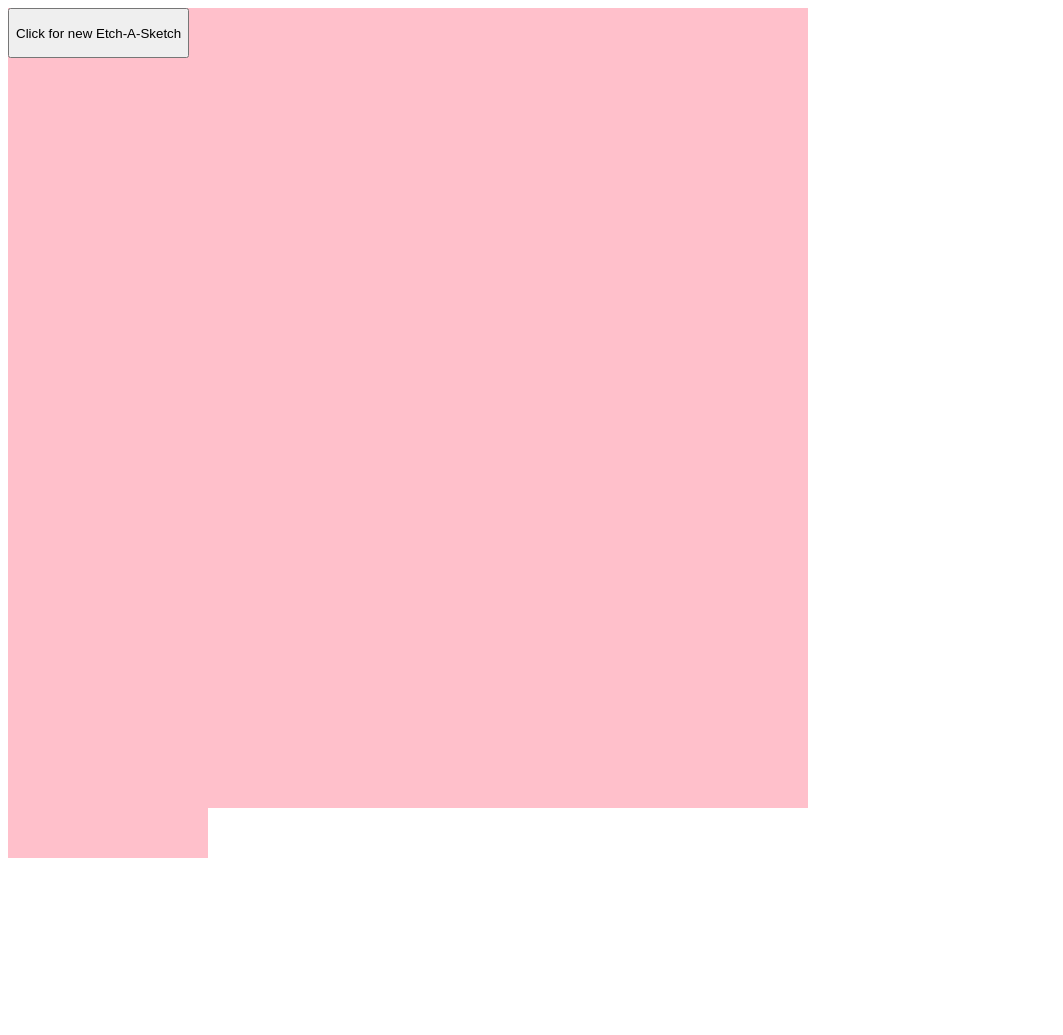
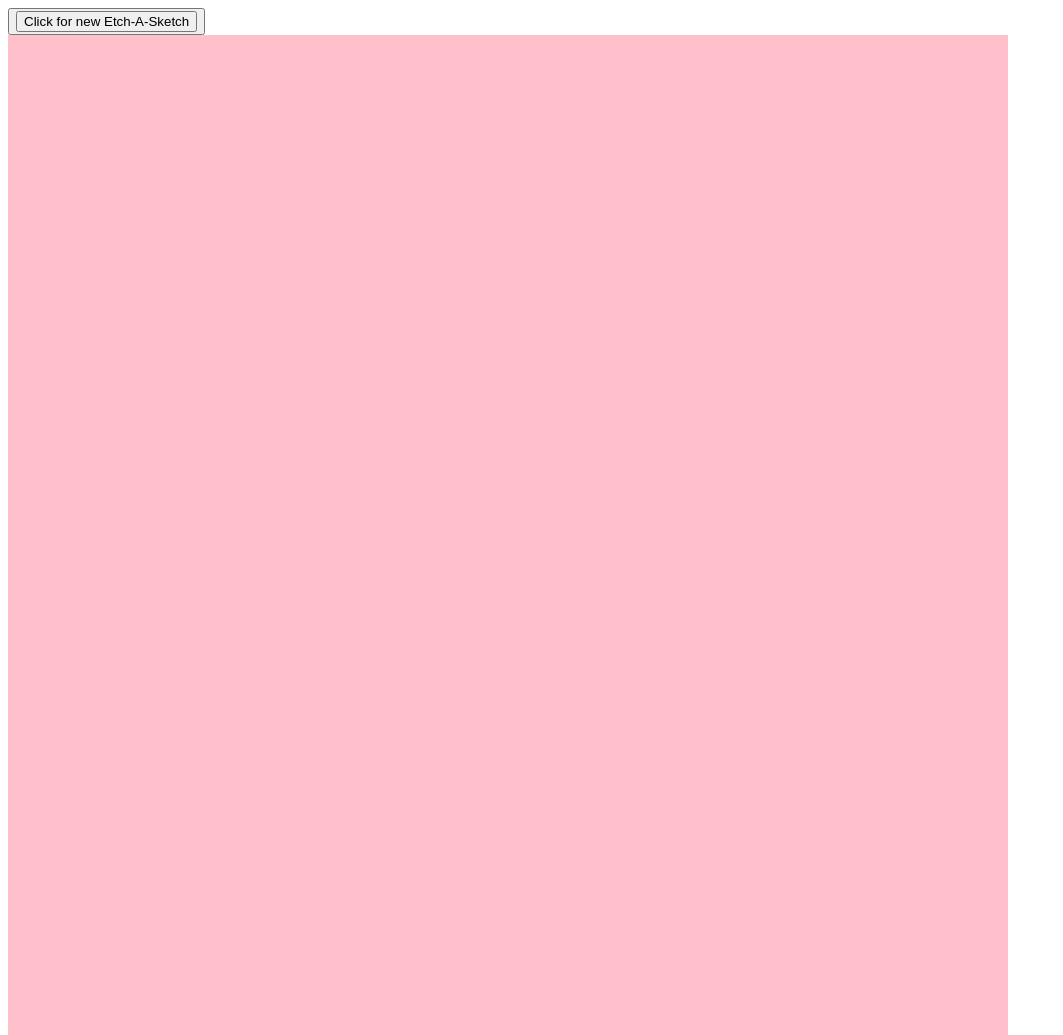
Before and after one commit to Michael-Mine/odin-etch-a-sketch, a plain HTML site: page index.html in a window 1280 px wide. Shown: the whole page, without its empty margins (0-1063 px from the left). Before the commit the page ends 858 px from the top, so only its background shows below. Drawn offline with Linux system fonts and the light colour scheme.

Commit message:
Move button above

```diff
--- a/index.html
+++ b/index.html
@@ -8,6 +8,7 @@
     <script src="script.js" defer></script>
 </head>
 <body>
+    <button id="button"></button>
     <div id="container"></div>
 </body>
 </html>
--- a/script.js
+++ b/script.js
@@ -1,15 +1,6 @@
 const container = document.querySelector("#container");
 
 let gridsLength = 16;
-
-let button = document.createElement("button");
-
-button.textContent = "Click for new Etch-A-Sketch";
-container.appendChild(button);
-
-button.addEventListener("click", () => {
-    gridsLength = prompt("How many squares per side?");
-})
 
 for (let i = 0; i < gridsLength; i ++) {
     for (let i = 0; i < gridsLength; i ++) {
@@ -23,5 +14,15 @@ const divs = document.querySelectorAll("div");
 divs.forEach((div) => {
     div.addEventListener("mouseenter", () => {
         div.style.backgroundColor = "green";
+
     })
 })
+const button = document.querySelector("#button");
+
+let button1 = document.createElement("button");
+button1.textContent = "Click for new Etch-A-Sketch";
+button.appendChild(button1);
+
+button1.addEventListener("click", () => {
+    gridsLength = prompt("How many squares per side (maximum 100)?");
+})
--- a/styles.css
+++ b/styles.css
@@ -1,13 +1,13 @@
 #container {
     display: flex;
     flex-wrap: wrap;
-    width: 800px;
+    width: 1000px;
 
 }
 
 div {
     background-color: pink;
-    height: 50px;
-    width: 50px;
+    height: 62.5px;
+    width: 62.5px;
 
 }
```
